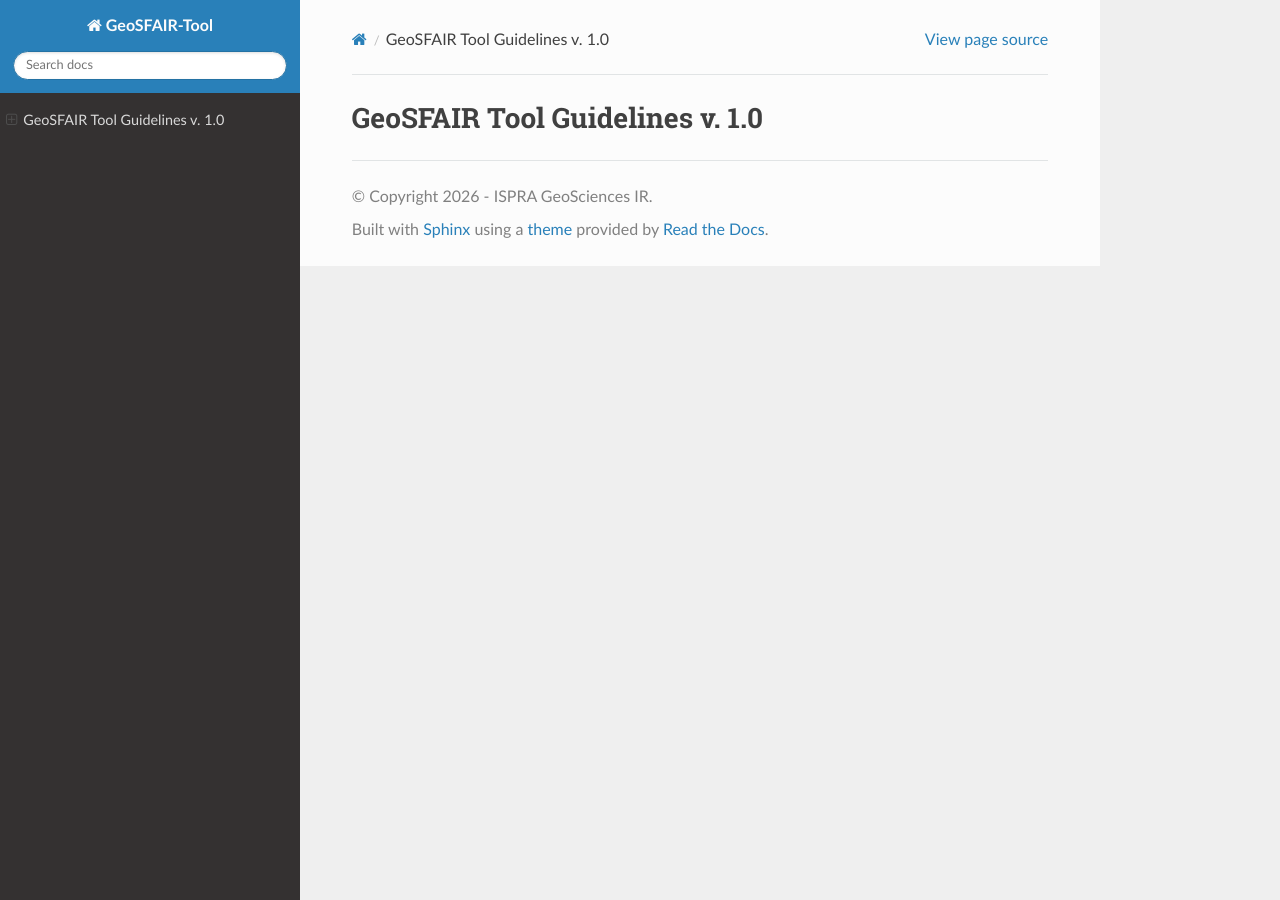
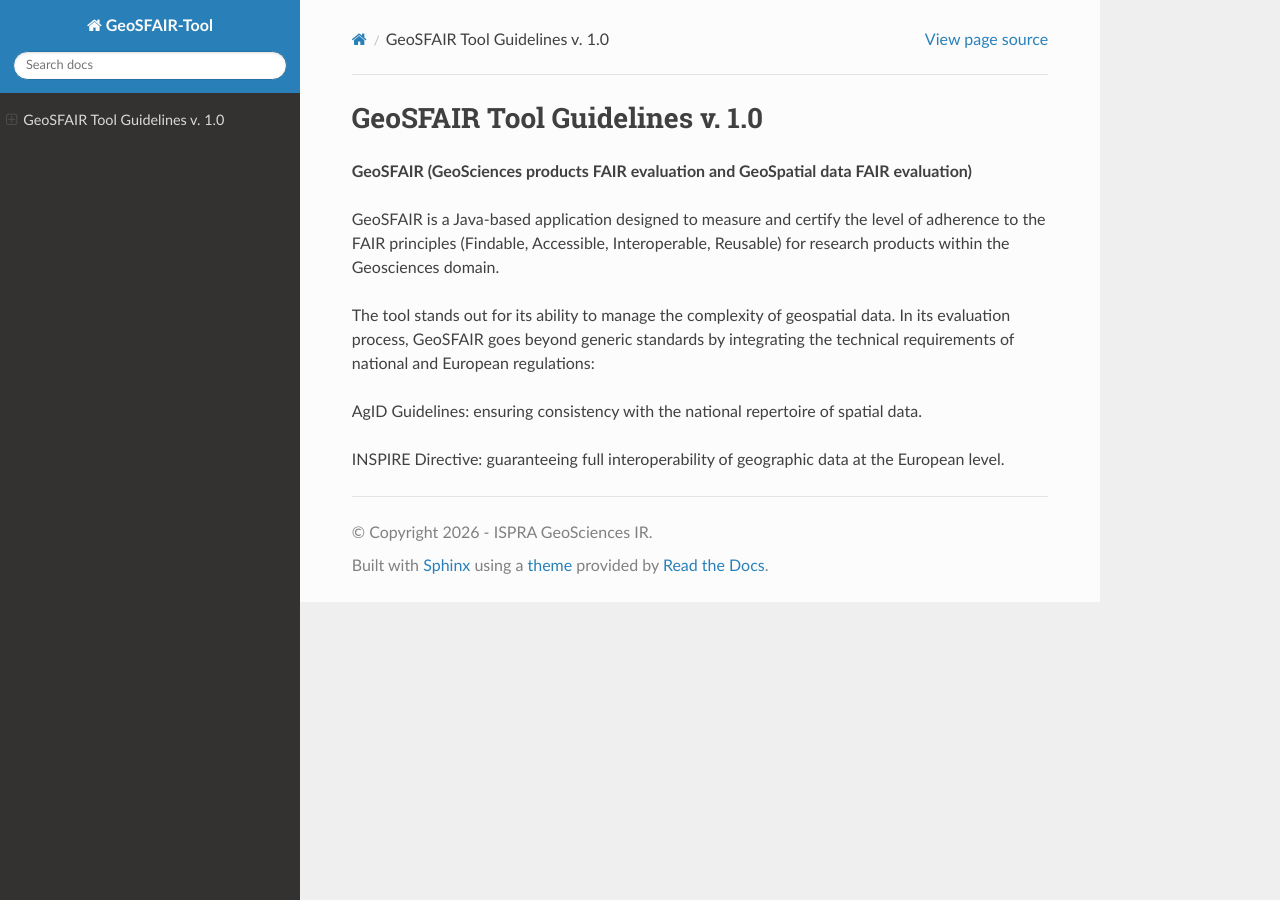
Before and after one commit to CipoCar/GeoSFAIR-Tool, a Sphinx documentation site: the page built from docs/index.rst, in a window 1280 px wide. Built offline with Sphinx 7.4.7 and the Read the Docs theme 3.1.0, drawn with Linux system fonts in a browser that asks for light colours; pages that are not in the unit, such as notebooks, are missing from menus.

Commit message:
Update index.rst

```diff
--- a/docs/index.rst
+++ b/docs/index.rst
@@ -23,3 +23,13 @@ GeoSFAIR Tool Guidelines v. 1.0
 
 .. meta::
    :description lang=en: Automate building, versioning, and hosting of your technical documentation continuously on Read the Docs.
+
+**GeoSFAIR (GeoSciences products FAIR evaluation and GeoSpatial data FAIR evaluation)**
+
+GeoSFAIR is a Java-based application designed to measure and certify the level of adherence to the FAIR principles (Findable, Accessible, Interoperable, Reusable) for research products within the Geosciences domain.
+
+The tool stands out for its ability to manage the complexity of geospatial data. In its evaluation process, GeoSFAIR goes beyond generic standards by integrating the technical requirements of national and European regulations:
+
+AgID Guidelines: ensuring consistency with the national repertoire of spatial data.
+
+INSPIRE Directive: guaranteeing full interoperability of geographic data at the European level.
```
